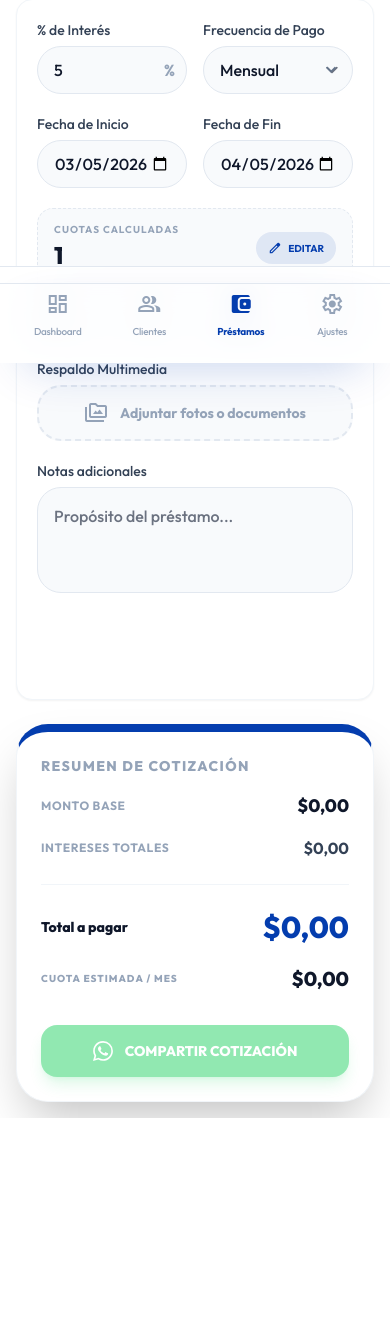
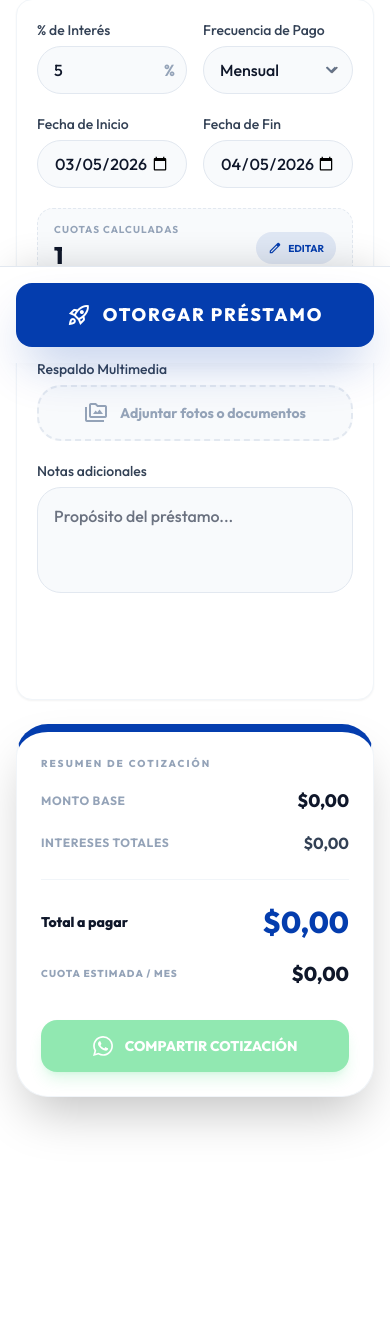
Before and after one commit to corruzo/melo-finance, a FastAPI app: template templates/formulario-de-prestamo.html in a window 390 px wide. Shown: the part 481-1824 px from the top of the page. After the commit the page ends 1612 px from the top, so only its background shows below. Run offline with FastAPI, Linux system fonts and the light colour scheme; the template is opened without the code that fills it, so the values that code supplies are empty; some libraries are stand-ins or nearby versions.

Commit message:
Fix: Responsive loan form buttons and UI improvements

```diff
--- a/templates/formulario-de-prestamo.html
+++ b/templates/formulario-de-prestamo.html
@@ -127,9 +127,9 @@
                 </div>
             </header>
             <!-- Main Content Area -->
-            <main class="flex-1 flex flex-col md:flex-row gap-6 md:gap-8 p-4 md:p-8 overflow-y-auto">
+            <main class="flex-1 flex flex-col lg:flex-row gap-6 lg:gap-8 p-4 md:p-8 overflow-y-auto">
                 <!-- Left Column: Form Fields -->
-                <div class="flex-1 space-y-6 md:space-y-8 max-w-2xl mx-auto md:mx-0 w-full">
+                <div class="flex-1 space-y-6 md:space-y-8 max-w-2xl mx-auto lg:mx-0 w-full pb-32 lg:pb-8">
                     <!-- 1. Moneda -->
                     <div class="space-y-2">
                         <div class="flex p-1 bg-slate-200 dark:bg-slate-800 rounded-xl">
@@ -346,13 +346,13 @@
                     </div>
 
                     <!-- Right Column: Summary Card (Sticky) -->
-                    <div class="md:w-[400px] w-full">
-                        <div class="sticky top-0 space-y-6">
+                    <div class="lg:w-[400px] w-full">
+                        <div class="lg:sticky lg:top-8 space-y-6">
                             <div id="summaryCard"
                                 class="p-6 md:p-8 rounded-[2rem] bg-white dark:bg-slate-900 border border-slate-100 dark:border-slate-800 shadow-2xl space-y-6 border-t-8 border-t-primary">
                                 <div>
-                                    <h3 class="text-sm font-black text-slate-400 uppercase tracking-widest mb-4">Resumen
-                                        de Cotización</h3>
+                                    <h3 class="text-[10px] font-black text-slate-400 uppercase tracking-[0.2em] mb-4">
+                                        Resumen de Cotización</h3>
                                     <div class="space-y-4">
                                         <div class="flex justify-between items-center">
                                             <span
@@ -412,6 +412,15 @@
                                 <p class="text-xs font-black uppercase tracking-wider leading-tight"
                                     id="capitalWarningText"></p>
                             </div>
+
+                            <!-- Desktop Submit (Visible only on LG up) -->
+                            <div class="hidden lg:block pt-4">
+                                <button type="submit" id="submitBtnDesktop"
+                                    class="w-full h-16 bg-primary hover:bg-primary/90 text-white font-black text-lg rounded-2xl shadow-2xl shadow-primary/30 flex items-center justify-center gap-3 transition-all active:scale-[0.98] disabled:opacity-50 disabled:cursor-not-allowed uppercase tracking-widest">
+                                    <span class="material-symbols-outlined text-2xl">rocket_launch</span>
+                                    <span>Otorgar Préstamo</span>
+                                </button>
+                            </div>
                         </div>
                     </div>
                 </div>
@@ -462,45 +471,28 @@
                 </div>
             </div>
 
-            <div class="h-32"></div>
-            <!-- Bottom Action Bar (Fixed on Mobile, part of flow maybe?) -->
+            <!-- Bottom Action Bar (Mobile Only) -->
             <div
-                class="sticky bottom-0 md:bg-transparent z-40 p-4 bg-white/90 dark:bg-background-dark/95 backdrop-blur-xl border-t md:border-t-0 border-slate-200 dark:border-slate-800 mt-auto md:max-w-xs md:ml-auto md:mr-8 md:mb-8">
-                <div class="flex flex-col gap-3 w-full">
-                    <button type="submit" id="submitBtn"
-                        class="w-full h-16 bg-primary hover:bg-primary/90 text-white font-black text-lg rounded-2xl shadow-2xl shadow-primary/30 flex items-center justify-center gap-3 transition-all active:scale-[0.98] disabled:opacity-50 disabled:cursor-not-allowed uppercase tracking-widest">
-                        <span class="material-symbols-outlined text-2xl">rocket_launch</span>
-                        <span id="submitBtnText">Otorgar Préstamo</span>
-                    </button>
-                </div>
+                class="fixed bottom-0 left-0 right-0 z-[100] lg:hidden p-4 bg-white/95 dark:bg-slate-900/95 backdrop-blur-xl border-t border-slate-200 dark:border-slate-800 shadow-[0_-10px_40px_-15px_rgba(0,0,0,0.2)]">
+                <button type="submit" id="submitBtnMobile"
+                    class="w-full h-16 bg-primary hover:bg-primary/90 text-white font-black text-lg rounded-2xl shadow-2xl shadow-primary/30 flex items-center justify-center gap-3 transition-all active:scale-[0.98] disabled:opacity-50 disabled:cursor-not-allowed uppercase tracking-widest">
+                    <span class="material-symbols-outlined text-2xl">rocket_launch</span>
+                    <span>Otorgar Préstamo</span>
+                </button>
             </div>
         </form>
 
-        <!-- Bottom Navigation Bar -->
-        <div
-            class="fixed bottom-0 md:bottom-6 left-0 right-0 flex max-w-md md:max-w-3xl lg:max-w-5xl mx-auto gap-2 border-t md:border border-slate-200 dark:border-slate-700 md:rounded-3xl md:shadow-2xl bg-white/90 dark:bg-slate-900/90 backdrop-blur-md px-4 pb-6 pt-2 md:py-2 z-50 transition-all">
-            <a class="flex flex-1 md:flex-row flex-col items-center justify-center gap-2 md:gap-3 text-slate-400 dark:text-slate-500 hover:text-primary transition-colors md:hover:bg-primary/5 md:py-3 md:rounded-xl"
-                href="/dashboard">
-                <span class="material-symbols-outlined">dashboard</span>
-                <p class="text-[10px] md:text-sm font-medium leading-normal tracking-tight">Dashboard</p>
-            </a>
-            <a class="flex flex-1 md:flex-row flex-col items-center justify-center gap-2 md:gap-3 text-slate-400 dark:text-slate-500 hover:text-primary transition-colors md:hover:bg-primary/5 md:py-3 md:rounded-xl"
-                href="/clients">
-                <span class="material-symbols-outlined">group</span>
-                <p class="text-[10px] md:text-sm font-medium leading-normal tracking-tight">Clientes</p>
-            </a>
-            <a class="flex flex-1 md:flex-row flex-col items-center justify-center gap-2 md:gap-3 text-primary md:hover:bg-primary/5 md:py-3 md:rounded-xl transition-colors"
-                href="/loans">
-                <span class="material-symbols-outlined"
-                    style="font-variation-settings: 'FILL' 1;">account_balance_wallet</span>
-                <p class="text-[10px] md:text-sm font-bold leading-normal tracking-tight">Préstamos</p>
-            </a>
-            <a class="flex flex-1 md:flex-row flex-col items-center justify-center gap-2 md:gap-3 text-slate-400 dark:text-slate-500 hover:text-primary transition-colors md:hover:bg-primary/5 md:py-3 md:rounded-xl"
-                href="/settings/profile">
-                <span class="material-symbols-outlined">settings</span>
-                <p class="text-[10px] md:text-sm font-medium leading-normal tracking-tight">Ajustes</p>
-            </a>
-        </div>
+        <!-- Script to sync both buttons -->
+        <script>
+            document.addEventListener('DOMContentLoaded', () => {
+                const btnDesktop = document.getElementById('submitBtnDesktop');
+                const btnMobile = document.getElementById('submitBtnMobile');
+                const form = document.querySelector('form');
+
+                // We need to handle state for both buttons in calculateSummary
+                // I will update the function below
+            });
+        </script>
         <script>
             // Set default dates
             const today = new Date();
@@ -639,7 +631,8 @@
                 // Validate Capital
                 const warningDiv = document.getElementById('capitalWarning');
                 const warningText = document.getElementById('capitalWarningText');
-                const submitBtn = document.getElementById('submitBtn');
+                const submitBtnDesktop = document.getElementById('submitBtnDesktop');
+                const submitBtnMobile = document.getElementById('submitBtnMobile');
 
                 let capitalSuficiente = true;
                 if (currency === 'USD') {
@@ -656,10 +649,12 @@
 
                 if (!capitalSuficiente) {
                     warningDiv.classList.remove('hidden');
-                    submitBtn.disabled = true;
+                    if (submitBtnDesktop) submitBtnDesktop.disabled = true;
+                    if (submitBtnMobile) submitBtnMobile.disabled = true;
                 } else {
                     warningDiv.classList.add('hidden');
-                    submitBtn.disabled = false;
+                    if (submitBtnDesktop) submitBtnDesktop.disabled = false;
+                    if (submitBtnMobile) submitBtnMobile.disabled = false;
                 }
 
                 // Enable/Disable Share Button
@@ -851,8 +846,9 @@
             calculateInstallments();
         </script>
         <!-- Bottom Navigation Bar -->
+        <!-- Main Navigation (Persistent bottom bar) -->
         <div
-            class="fixed bottom-0 md:bottom-6 left-0 right-0 flex max-w-md md:max-w-3xl lg:max-w-5xl mx-auto gap-2 border-t md:border border-slate-200 dark:border-slate-700 md:rounded-3xl md:shadow-2xl bg-white/90 dark:bg-slate-900/90 backdrop-blur-md px-4 pb-6 pt-2 md:py-2 z-50 transition-all">
+            class="fixed bottom-0 md:bottom-6 left-0 right-0 hidden lg:flex max-w-md md:max-w-3xl lg:max-w-5xl mx-auto gap-2 border-t md:border border-slate-200 dark:border-slate-700 md:rounded-3xl md:shadow-2xl bg-white/90 dark:bg-slate-900/90 backdrop-blur-md px-4 pb-6 pt-2 md:py-2 z-50 transition-all">
             <a class="flex flex-1 md:flex-row flex-col items-center justify-center gap-2 md:gap-3 text-slate-400 dark:text-slate-500 hover:text-primary transition-colors md:hover:bg-primary/5 md:py-3 md:rounded-xl"
                 href="/dashboard">
                 <span class="material-symbols-outlined">dashboard</span>
```
Also changed, not shown: 1 other file.
